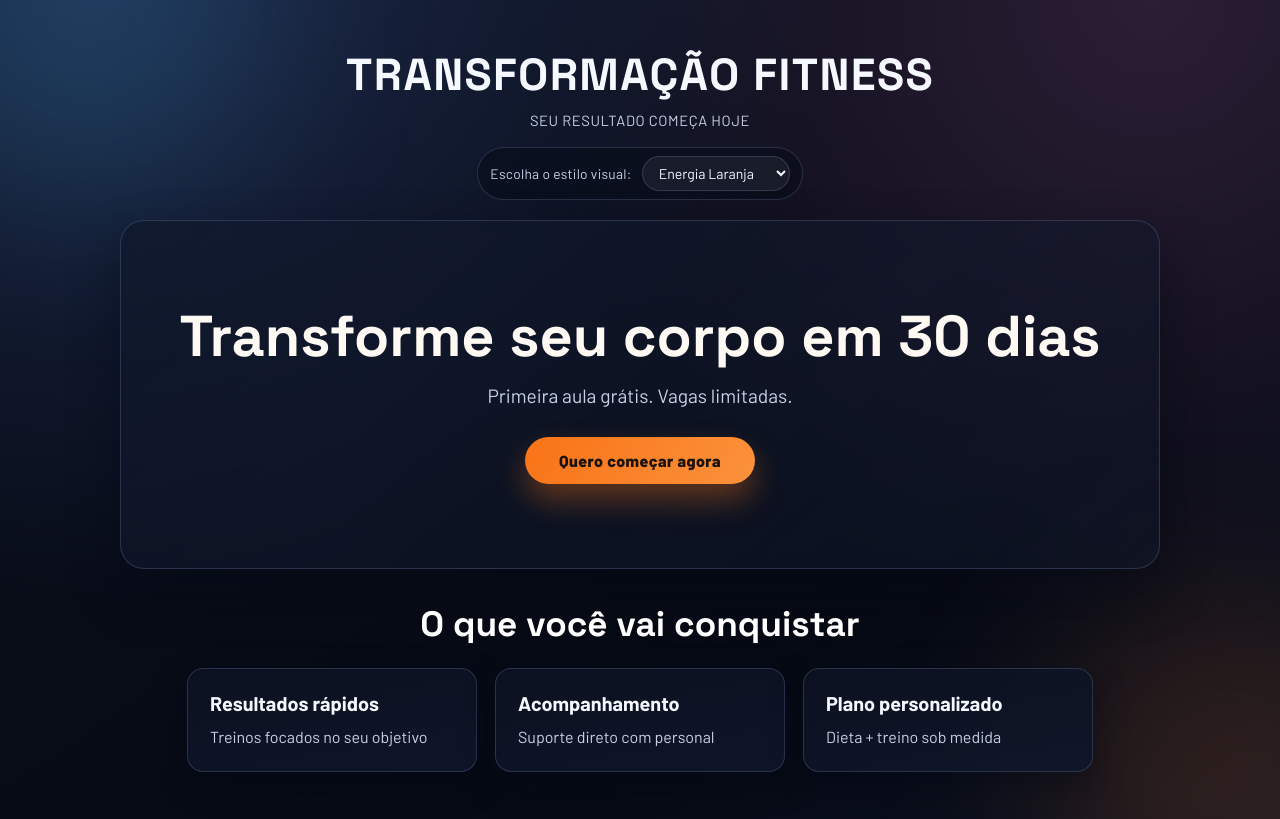
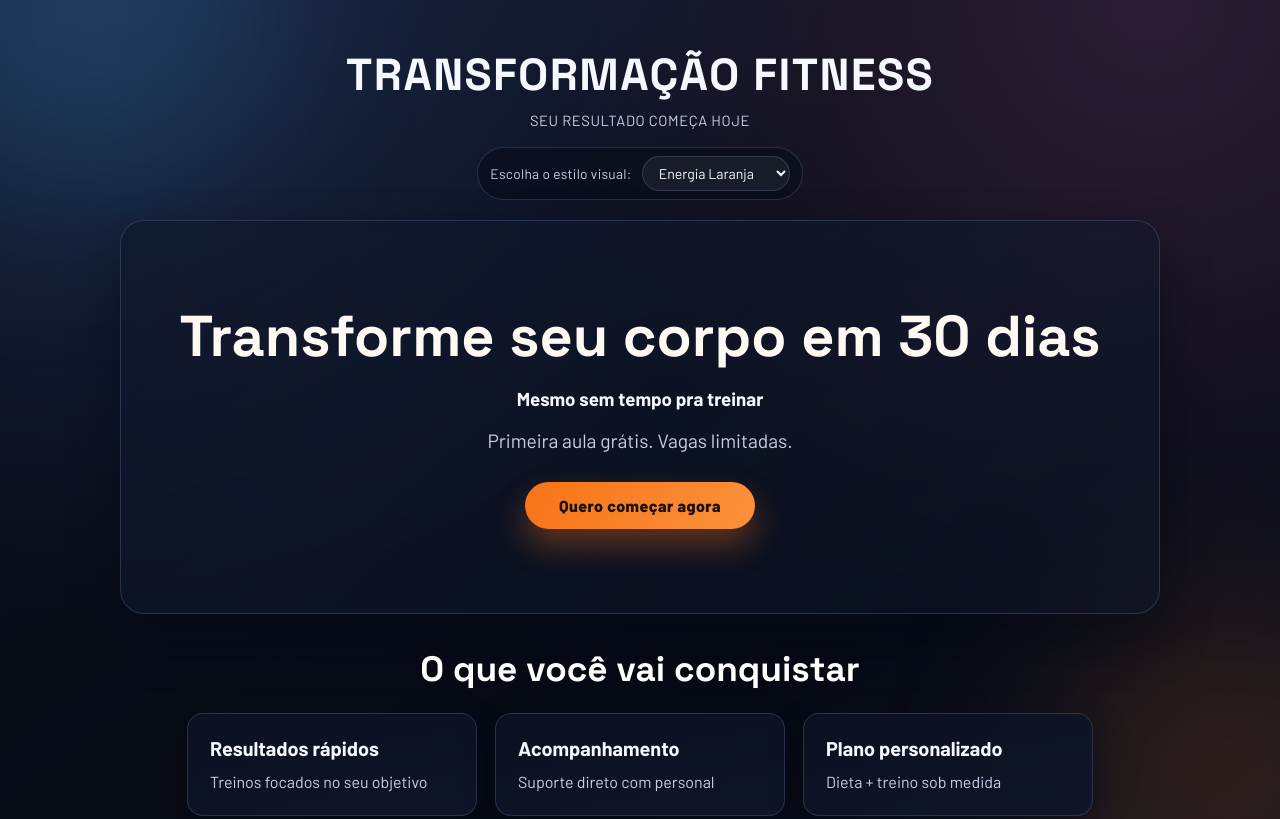
Before and after one commit to danilwayne/AcademiaPersonal, a plain HTML site: page index.html in a window 1280 px wide. Shown: the top 819 px of the page. Drawn offline with Linux system fonts and the light colour scheme.

Commit message:
fix: mesmo sem tempo pra treinar

```diff
--- a/index.html
+++ b/index.html
@@ -33,6 +33,8 @@
 
     <section class="hero reveal">
         <h2>Transforme seu corpo em 30 dias</h2>
+
+        <h3>Mesmo sem tempo pra treinar</h3>
         <p>Primeira aula grátis. Vagas limitadas.</p>
 
         <a class="botao" href="https://wa.me/5561986527228" target="_blank">Quero começar agora</a>
```
